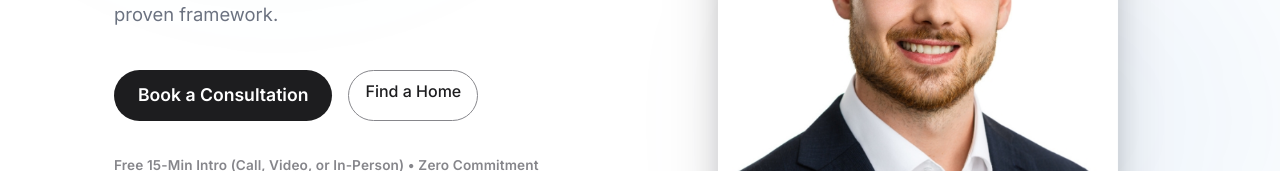
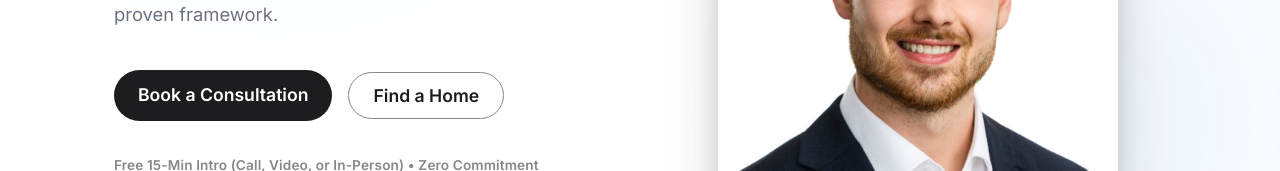
Before and after one commit to Raphael-lemire/raphael-website, a React (Vite) app: page / in a window 1280 px wide. Shown: the part 579-750 px from the top of the page. Built offline with nearby package versions, Linux system fonts and the light colour scheme.

Commit message:
UI tweaks: Align Hero buttons on desktop, add footer address

```diff
--- a/src/pages/Home.css
+++ b/src/pages/Home.css
@@ -215,7 +215,15 @@
 .hero-actions {
     display: flex;
     justify-content: center;
+    align-items: center;
     gap: 16px;
+}
+
+.hero-actions .btn-outline {
+    padding: 12px 24px;
+    font-size: 1.1rem;
+    font-weight: 600;
+    line-height: normal;
 }
 
 .hero-trust-line {
--- a/src/pages/Home.jsx
+++ b/src/pages/Home.jsx
@@ -291,7 +291,8 @@ export default function Home() {
             </section>
 
             <footer className="home-footer">
-                <p>&copy; {new Date().getFullYear()} Raphaël Lemire | EXIT Realty Associates | Moncton, NB</p>
+                <p>&copy; {new Date().getFullYear()} Raphaël Lemire | EXIT Realty Associates</p>
+                <p className="footer-address" style={{ marginTop: '8px', fontSize: '0.85rem' }}>260 Champlain St., Suite 102, Dieppe, NB E1A 1P3</p>
             </footer>
 
             {showContactModal && <ContactModal onClose={() => setShowContactModal(false)} />}
```
